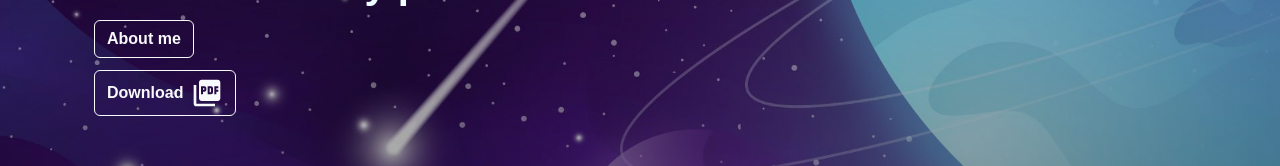
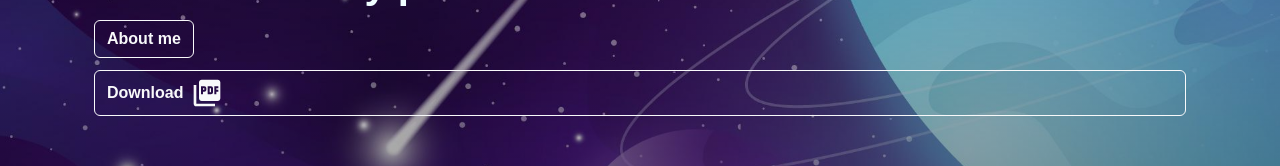
Before and after one commit to ilonanmaa/ilonanmaa.github.io, a React (Create React App) app: page / in a window 1280 px wide. Shown: the part 324-490 px from the top of the page. Built offline with nearby package versions, Linux system fonts and the light colour scheme; the HTML template or start-up script is replaced by a standard one.

Commit message:
Added download CV functionality

```diff
--- a/src/components/Banner.jsx
+++ b/src/components/Banner.jsx
@@ -11,10 +11,12 @@ import { useTranslation } from "react-i18next";
 import { MdPictureAsPdf } from "react-icons/md";
 import { useState } from "react";
 import profile from "../assets/img/profile.jpg";
-import { dark, light } from "@mui/material/styles/createPalette";
+import CV_english from "../assets/docs/CV_Ilona_Ma_English.pdf";
+import CV_finnish from "../assets/docs/CV_Ilona_Ma_Suomi.pdf";
 
 const Banner = () => {
-  const { t } = useTranslation();
+  const { t } = useTranslation("translation");
+  const { i18n } = useTranslation("welcome");
   const [show, setShow] = useState(false);
 
   const handleClose = () => setShow(false);
@@ -31,7 +33,7 @@ const Banner = () => {
             </div>
             <div>
               <Button
-                className="fw-bold  my-1 banner-button"
+                className="fw-bold my-1"
                 variant="outline-light"
                 onClick={handleShow}
               >
@@ -41,7 +43,9 @@ const Banner = () => {
             <div>
               <Button
                 className="fw-bold my-2 align-items-center d-flex flex-row banner-button"
-                variant="outline-light "
+                variant="outline-light"
+                href={i18n.language === "en" ? CV_english : CV_finnish}
+                download
               >
                 {t("welcome.download-button")}
                 <MdPictureAsPdf className="fs-2 ms-2" />
```
Also changed, not shown: 2 other files (tests, documents, lock files or other folders).
